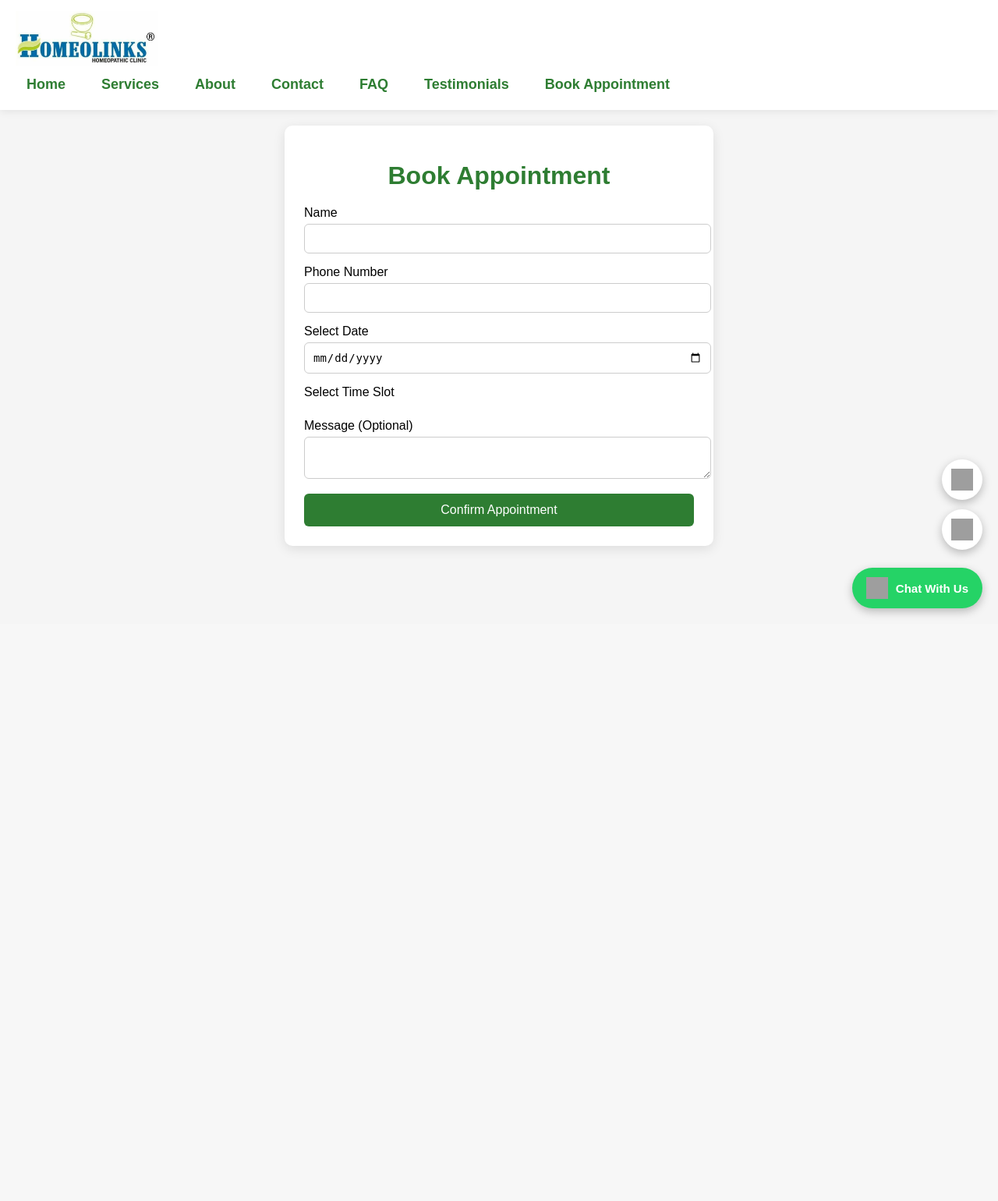
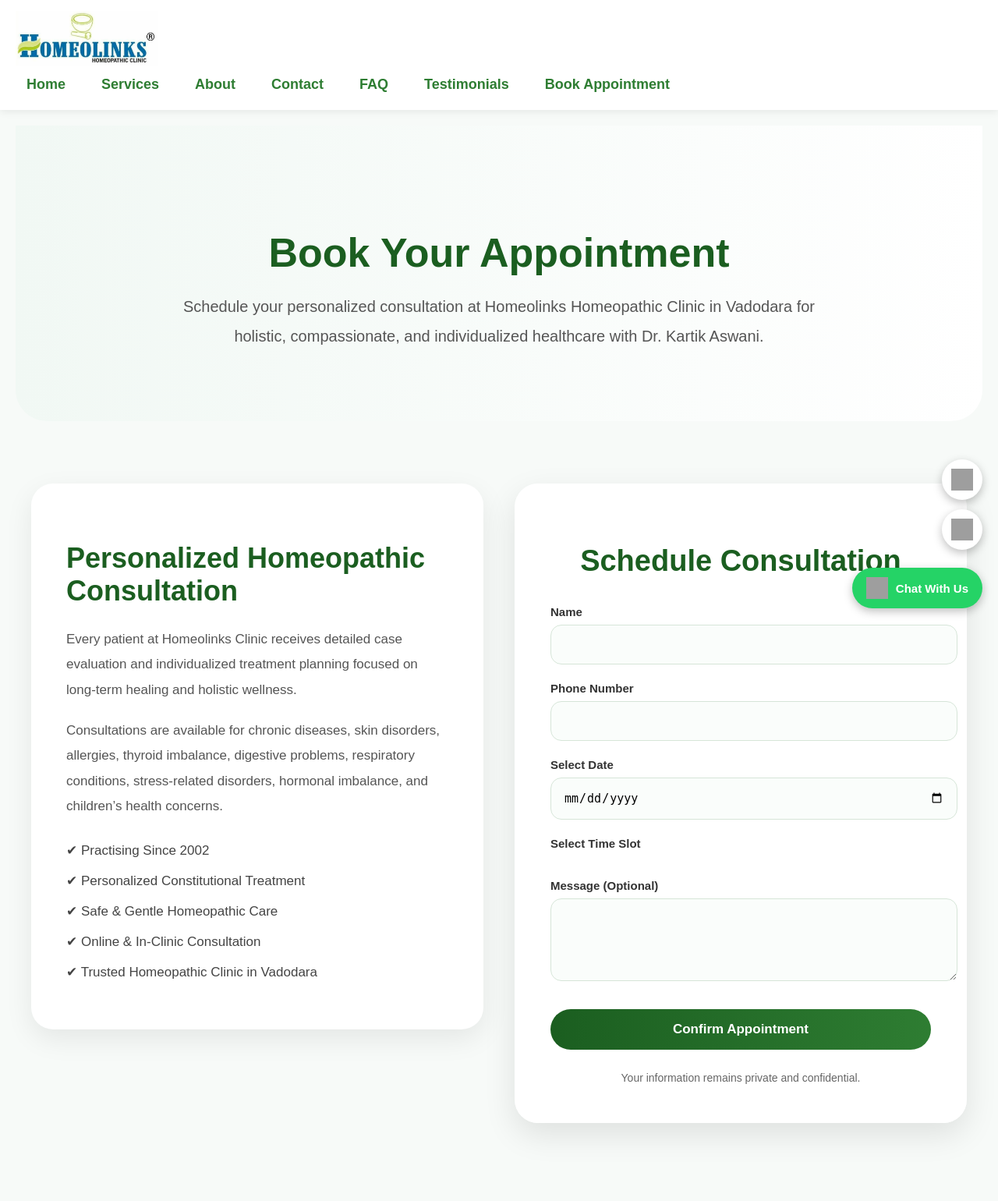
Before and after one commit to kartiklaswani/homeolinks, a Flask app: page /book in a window 1280 px wide. Shown: the whole page at 78% size. Before the commit the page ends 789 px from the top, so only its background shows below. Run offline with Flask 3, Linux system fonts and the light colour scheme; some libraries are stand-ins or nearby versions; grey boxes are pictures that could not be loaded.

Commit message:
Upgraded premium booking page

```diff
--- a/templates/book.html
+++ b/templates/book.html
@@ -3,141 +3,358 @@
 {% block content %}
 
 <head>
-<meta name="description" content="Book homeopathy appointment in Vadodara with Homeolinks Clinic. Choose your convenient time slot for consultation.">
+<meta name="description" content="Book homeopathic appointment in Vadodara with Homeolinks Homeopathic Clinic. Schedule your consultation with Dr. Kartik Aswani for personalized holistic healthcare.">
 </head>
 
 <style>
 
-.container-box {
-    max-width: 500px;
-    margin: auto;
-    background: white;
-    padding: 25px;
-    box-shadow: 0 4px 15px rgba(0,0,0,0.1);
-    border-radius: 10px;
+body{
+    background:#f7faf8;
 }
 
-.container-box h1 {
-    text-align: center;
-    color: #2e7d32;
-    margin-bottom: 20px;
+/* HERO */
+
+.hero-section{
+    background:linear-gradient(to right,#f1f8f4,#ffffff);
+    padding:90px 20px;
+    text-align:center;
+    border-radius:0 0 40px 40px;
+}
+
+.hero-section h1{
+    color:#1b5e20;
+    font-size:52px;
+    margin-bottom:20px;
+}
+
+.hero-section p{
+    color:#555;
+    font-size:20px;
+    line-height:1.9;
+    max-width:850px;
+    margin:auto;
+}
+
+/* MAIN SECTION */
+
+.booking-section{
+    max-width:1200px;
+    margin:auto;
+    padding:80px 20px;
+    display:grid;
+    grid-template-columns:1fr 1fr;
+    gap:40px;
+    align-items:start;
+}
+
+/* INFO CARD */
+
+.info-card{
+    background:white;
+    padding:45px;
+    border-radius:28px;
+    box-shadow:0 12px 35px rgba(0,0,0,0.08);
+}
+
+.info-card h2{
+    color:#1b5e20;
+    font-size:36px;
+    margin-bottom:25px;
+}
+
+.info-card p{
+    color:#555;
+    line-height:1.9;
+    font-size:17px;
+    margin-bottom:20px;
+}
+
+.info-list{
+    margin-top:30px;
+}
+
+.info-list div{
+    margin-bottom:18px;
+    color:#444;
+    font-size:17px;
+}
+
+/* FORM CARD */
+
+.form-card{
+    background:rgba(255,255,255,0.92);
+    backdrop-filter:blur(10px);
+    padding:45px;
+    border-radius:30px;
+    box-shadow:0 15px 40px rgba(0,0,0,0.10);
+    border:1px solid rgba(255,255,255,0.5);
+}
+
+.form-card h2{
+    text-align:center;
+    color:#1b5e20;
+    margin-bottom:35px;
+    font-size:38px;
 }
 
 /* FORM */
-.form-group {
-    margin-bottom: 15px;
+
+.form-group{
+    margin-bottom:22px;
 }
 
-label {
-    display: block;
-    margin-bottom: 5px;
-    font-weight: 500;
+label{
+    display:block;
+    margin-bottom:8px;
+    font-weight:600;
+    color:#333;
+    font-size:15px;
 }
 
-input, select, textarea {
-    width: 100%;
-    padding: 10px;
-    border: 1px solid #ccc;
-    border-radius: 6px;
-    font-size: 14px;
+input,
+textarea{
+    width:100%;
+    padding:16px;
+    border:1px solid #d6e5d8;
+    border-radius:14px;
+    font-size:15px;
+    transition:0.3s;
+    background:#fafdfb;
 }
 
-input:focus, textarea:focus {
-    border-color: #2e7d32;
-    outline: none;
+input:focus,
+textarea:focus{
+    border-color:#2e7d32;
+    outline:none;
+    box-shadow:0 0 0 4px rgba(46,125,50,0.12);
+}
+
+/* SLOT BOX */
+
+.slots{
+    display:flex;
+    flex-wrap:wrap;
+    gap:12px;
+    margin-top:15px;
+}
+
+.slot{
+    padding:12px 18px;
+    border:1px solid #2e7d32;
+    border-radius:50px;
+    cursor:pointer;
+    transition:0.3s;
+    color:#1b5e20;
+    font-weight:500;
+    background:white;
+}
+
+.slot:hover{
+    background:#2e7d32;
+    color:white;
+}
+
+.selected{
+    background:#2e7d32;
+    color:white;
 }
 
 /* BUTTON */
-button {
-    width: 100%;
-    background: #2e7d32;
-    color: white;
-    padding: 12px;
-    border: none;
-    border-radius: 6px;
-    font-size: 16px;
-    cursor: pointer;
+
+button{
+    width:100%;
+    background:linear-gradient(to right,#1b5e20,#2e7d32);
+    color:white;
+    padding:16px;
+    border:none;
+    border-radius:50px;
+    font-size:17px;
+    font-weight:bold;
+    cursor:pointer;
+    transition:0.3s;
+    margin-top:10px;
 }
 
-button:hover {
-    background: #1b5e20;
+button:hover{
+    transform:translateY(-3px);
+    box-shadow:0 10px 25px rgba(0,0,0,0.15);
 }
 
-/* SLOT BOX */
-.slots {
-    display: flex;
-    flex-wrap: wrap;
-    margin-top: 10px;
-}
+/* TRUST */
 
-.slot {
-    padding: 8px 12px;
-    margin: 5px;
-    border: 1px solid #2e7d32;
-    border-radius: 5px;
-    cursor: pointer;
-}
-
-.slot:hover {
-    background: #2e7d32;
-    color: white;
-}
-
-.selected {
-    background: #2e7d32;
-    color: white;
+.trust-note{
+    margin-top:25px;
+    text-align:center;
+    color:#666;
+    font-size:14px;
+    line-height:1.7;
 }
 
 /* MOBILE */
-@media (max-width: 600px) {
-    .container-box {
-        width: 90%;
+
+@media(max-width:900px){
+
+    .booking-section{
+        grid-template-columns:1fr;
     }
+
+}
+
+@media(max-width:768px){
+
+    .hero-section{
+        padding:70px 20px;
+    }
+
+    .hero-section h1{
+        font-size:36px;
+    }
+
+    .hero-section p{
+        font-size:17px;
+    }
+
+    .form-card,
+    .info-card{
+        padding:30px;
+    }
+
+    .form-card h2{
+        font-size:30px;
+    }
+
+    .info-card h2{
+        font-size:30px;
+    }
+
 }
 
 </style>
 
-<div class="section">
+<!-- HERO -->
 
-<div class="container-box">
+<section class="hero-section">
 
-<h1>Book Appointment</h1>
+    <h1>
+        Book Your Appointment
+    </h1>
+
+    <p>
+        Schedule your personalized consultation at Homeolinks Homeopathic Clinic in Vadodara for holistic, compassionate, and individualized healthcare with Dr. Kartik Aswani.
+    </p>
+
+</section>
+
+<!-- BOOKING SECTION -->
+
+<section class="booking-section">
+
+    <!-- LEFT INFO -->
+
+    <div class="info-card">
+
+        <h2>
+            Personalized Homeopathic Consultation
+        </h2>
+
+        <p>
+            Every patient at Homeolinks Clinic receives detailed case evaluation and individualized treatment planning focused on long-term healing and holistic wellness.
+        </p>
+
+        <p>
+            Consultations are available for chronic diseases, skin disorders, allergies, thyroid imbalance, digestive problems, respiratory conditions, stress-related disorders, hormonal imbalance, and children’s health concerns.
+        </p>
+
+        <div class="info-list">
+
+            <div>✔ Practising Since 2002</div>
+            <div>✔ Personalized Constitutional Treatment</div>
+            <div>✔ Safe & Gentle Homeopathic Care</div>
+            <div>✔ Online & In-Clinic Consultation</div>
+            <div>✔ Trusted Homeopathic Clinic in Vadodara</div>
+
+        </div>
+
+    </div>
+
+    <!-- FORM -->
+
+    <div class="form-card">
+
+        <h2>
+            Schedule Consultation
+        </h2>
 
         <form method="POST" action="/book">
 
             <div class="form-group">
+
                 <label>Name</label>
+
                 <input type="text" name="name" required>
+
             </div>
 
             <div class="form-group">
+
                 <label>Phone Number</label>
+
                 <input type="text" name="phone" required>
+
             </div>
 
             <div class="form-group">
+
                 <label>Select Date</label>
-<input type="date" name="date" id="date" required onchange="checkSunday()">
+
+                <input
+                    type="date"
+                    name="date"
+                    id="date"
+                    required
+                    onchange="checkSunday()"
+                >
+
             </div>
 
             <div class="form-group">
+
                 <label>Select Time Slot</label>
+
                 <div class="slots" id="slots"></div>
+
                 <input type="hidden" name="time" id="time">
+
             </div>
 
             <div class="form-group">
+
                 <label>Message (Optional)</label>
-<textarea name="message"></textarea>
+
+                <textarea
+                    name="message"
+                    rows="4"
+                ></textarea>
+
             </div>
 
-<button type="submit">Confirm Appointment</button>
+            <button type="submit">
+                Confirm Appointment
+            </button>
+
+            <div class="trust-note">
+
+                Your information remains private and confidential.
+
+            </div>
 
         </form>
 
     </div>
 
-</div>
+</section>
+
+<!-- SCRIPT -->
 
 <script>
 
@@ -150,27 +367,37 @@ document.getElementById("date").addEventListener("change", function() {
         headers: {"Content-Type": "application/json"},
         body: JSON.stringify({date: date})
     })
+
     .then(res => res.json())
+
     .then(data => {
 
         let slotsDiv = document.getElementById("slots");
+
         slotsDiv.innerHTML = "";
 
         data.forEach(slot => {
 
             let div = document.createElement("div");
+
             div.className = "slot";
+
             div.innerText = slot;
 
             div.onclick = function() {
 
-                document.querySelectorAll(".slot").forEach(s => s.classList.remove("selected"));
+                document.querySelectorAll(".slot").forEach(s => {
+                    s.classList.remove("selected");
+                });
+
                 div.classList.add("selected");
 
                 document.getElementById("time").value = slot;
+
             };
 
             slotsDiv.appendChild(div);
+
         });
 
     });
@@ -178,22 +405,25 @@ document.getElementById("date").addEventListener("change", function() {
 });
 
 </script>
+
+<!-- SUNDAY CHECK -->
+
 <script>
 
-function checkSunday() {
+function checkSunday(){
 
     let selectedDate = document.getElementById("date").value;
 
     let day = new Date(selectedDate).getDay();
 
-    // Sunday = 0
-    if(day === 0) {
+    if(day === 0){
 
         alert("Clinic remains closed on Sundays.");
 
         document.getElementById("date").value = "";
 
     }
+
 }
 
 </script>
```
Lines whose indentation alone changed are shown as unchanged.
